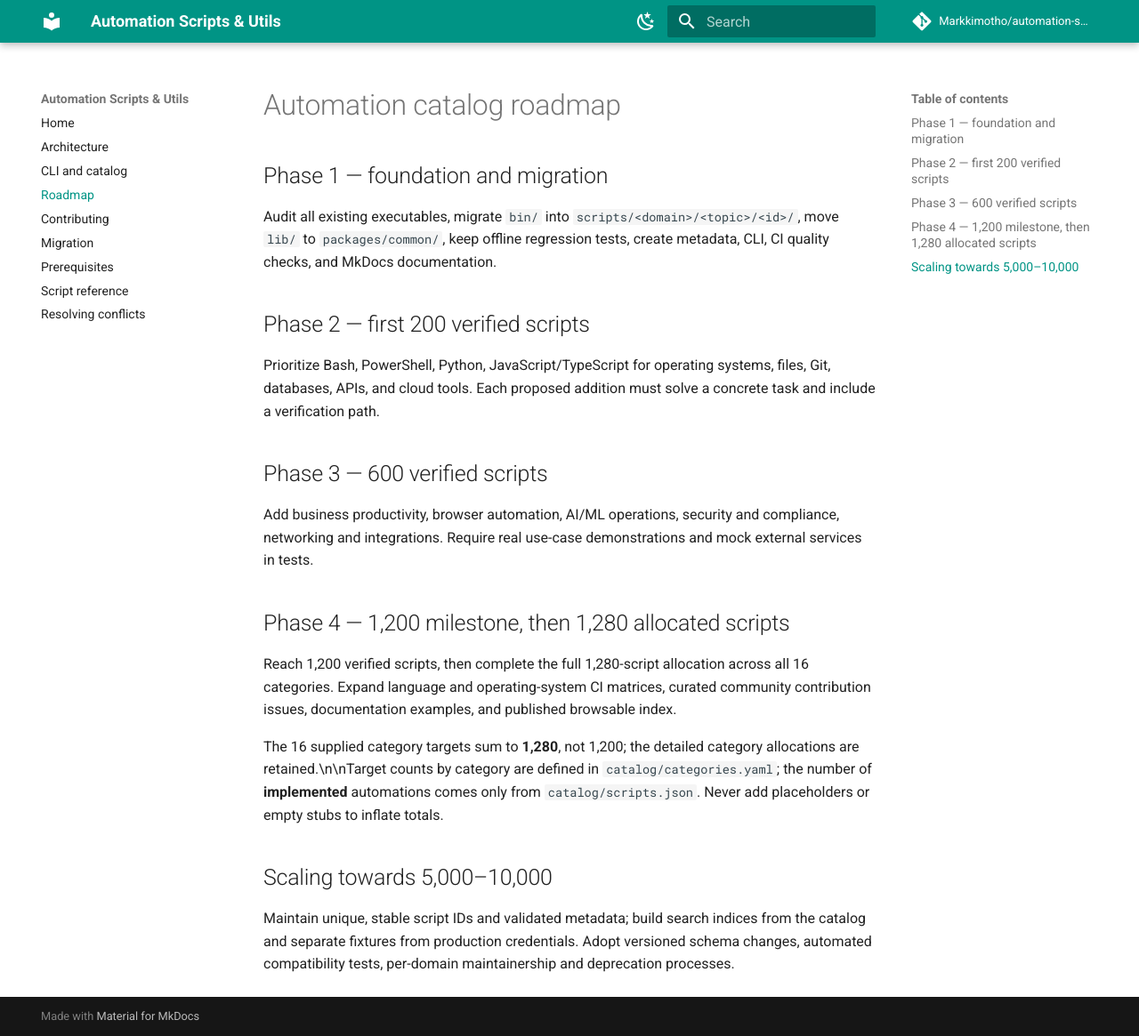
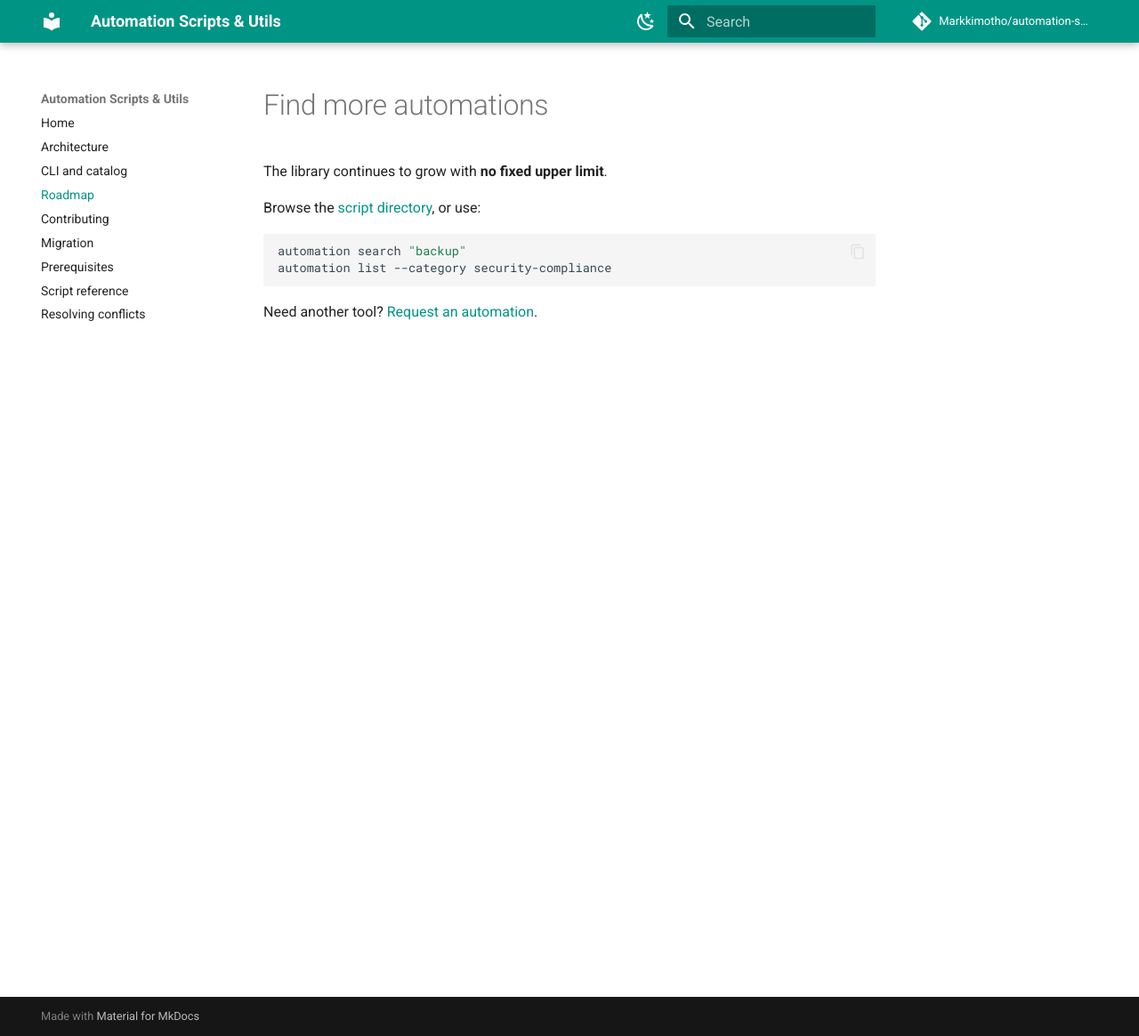
Before and after one commit to Markkimotho/automation-scripts-utils, an MkDocs documentation site: the page built from docs/roadmap.md, in a window 1280 px wide and 1165 px high. Shown: the whole window at 89% size. Built offline with MkDocs 1.6.1 and Material for MkDocs 9.7.7, drawn with Linux system fonts in a browser that asks for light colours; comment, search, counter and statistics services are not loaded.

````diff
--- a/docs/roadmap.md
+++ b/docs/roadmap.md
@@ -1,23 +1,12 @@
-# Automation catalog roadmap
+# Find more automations
 
-## Phase 1 — foundation and migration
+The library continues to grow with **no fixed upper limit**.
 
-Audit all existing executables, migrate `bin/` into `scripts/<domain>/<topic>/<id>/`, move `lib/` to `packages/common/`, keep offline regression tests, create metadata, CLI, CI quality checks, and MkDocs documentation.
+Browse the [script directory](scripts.md), or use:
 
-## Phase 2 — first 200 verified scripts
+```bash
+automation search "backup"
+automation list --category security-compliance
+```
 
-Prioritize Bash, PowerShell, Python, JavaScript/TypeScript for operating systems, files, Git, databases, APIs, and cloud tools. Each proposed addition must solve a concrete task and include a verification path.
-
-## Phase 3 — 600 verified scripts
-
-Add business productivity, browser automation, AI/ML operations, security and compliance, networking and integrations. Require real use-case demonstrations and mock external services in tests.
-
-## Phase 4 — 1,200 milestone, then 1,280 allocated scripts
-
-Reach 1,200 verified scripts, then complete the full 1,280-script allocation across all 16 categories. Expand language and operating-system CI matrices, curated community contribution issues, documentation examples, and published browsable index.
-
-The 16 supplied category targets sum to **1,280**, not 1,200; the detailed category allocations are retained.\n\nTarget counts by category are defined in `catalog/categories.yaml`; the number of **implemented** automations comes only from `catalog/scripts.json`. Never add placeholders or empty stubs to inflate totals.
-
-## Scaling towards 5,000–10,000
-
-Maintain unique, stable script IDs and validated metadata; build search indices from the catalog and separate fixtures from production credentials. Adopt versioned schema changes, automated compatibility tests, per-domain maintainership and deprecation processes.
+Need another tool? [Request an automation](https://github.com/Markkimotho/automation-scripts-utils/issues/new/choose).
````
